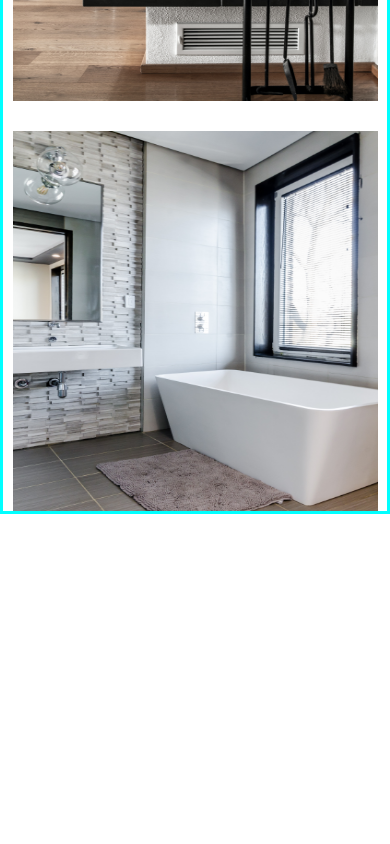
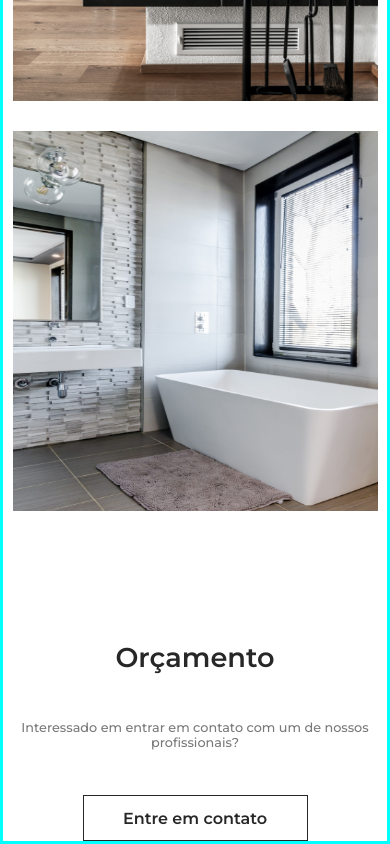
Before and after one commit to NormaN5001/HomeYou, a React (Create React App) app: page / in a window 390 px wide. Shown: the part 1687-2531 px from the top of the page. Before the commit the page ends 2201 px from the top, so only its background shows below. Built offline with nearby package versions, Linux system fonts and the light colour scheme.

Commit message:
Update Main-Budget-responsive

```diff
--- a/src/components/main/Main.js
+++ b/src/components/main/Main.js
@@ -3,6 +3,7 @@ import * as S from './Styles'
 
 import Home from './home/Home'
 import Gallery from './gallery/Gallery'
+import Budget from './budget/Budget'
 
 export default function Main(){
 
@@ -11,6 +12,7 @@ export default function Main(){
       <S.MainSection>
         <Home/>
         <Gallery/>
+        <Budget/>
       </S.MainSection>
     </>
   )
--- a/src/components/main/budget/Budget.js
+++ b/src/components/main/budget/Budget.js
@@ -1,25 +1,13 @@
-import logo from './logo.svg';
-import './App.css';
+import React from 'react'
+import * as S from './Styles'
 
-function App() {
-  return (
-    <div className="App">
-      <header className="App-header">
-        <img src={logo} className="App-logo" alt="logo" />
-        <p>
-          Edit <code>src/App.js</code> and save to reload.
-        </p>
-        <a
-          className="App-link"
-          href="https://reactjs.org"
-          target="_blank"
-          rel="noopener noreferrer"
-        >
-          Learn React
-        </a>
-      </header>
-    </div>
-  );
+export default function Budget(){
+
+  return(
+    <S.BudgetSection>
+      <S.TitleBox>Orçamento</S.TitleBox>
+      <S.TextBox>Interessado em entrar em contato com um de nossos profissionais?</S.TextBox>
+      <S.Button>Entre em contato</S.Button>
+    </S.BudgetSection>
+  )
 }
-
-export default App;
--- a/src/components/main/budget/Styles.js
+++ b/src/components/main/budget/Styles.js
@@ -1,12 +1,55 @@
-import React from 'react'
-import * as S from './Styles'
+import styled from 'styled-components'
 
-
-export default function Header(){
-
-  return(
-    <>
-    <h1>a</h1>
-    </>
-  )
-}
+export const BudgetSection = styled.section`
+  margin-top: 130px;
+  height: 200px;
+  display: flex;
+  flex-direction: column;
+  justify-content: space-between;
+  align-items: center;
+`
+export const TitleBox = styled.h1`
+  text-align: center;
+  font-size: 2.5rem;
+  font-weight: 600;
+  font-family: 'Montserrat', sans-serif;
+  color: #272727;
+  @media(max-width: 1100px){
+    font-size: 2rem;
+  }
+  @media(max-width: 900px){
+    text-align: center;
+    font-size: 1.7rem;
+  }
+`
+export const TextBox = styled.p`
+  text-align: center;
+  font-size: 1.3rem;
+  font-weight: 500;
+  font-family: 'Montserrat', sans-serif;
+  color: #797979;
+  @media(max-width: 1100px){
+    font-size: 1rem;
+    width: 70vw;
+  }
+  @media(max-width: 900px){
+    width: 100%;
+    text-align: center;
+    font-size: 0.8rem;
+  }
+`
+export const Button = styled.button`
+  width: 225px;
+  height: 46px;
+  background-color: #FFF;
+  border: 1px solid #272727;
+  color: #272727;
+  font-family: 'Montserrat', sans-serif;
+  font-size: 1rem;
+  font-weight: 600;
+  transition: 0.7s;
+  &:hover{
+    background-color: lightgrey;
+    cursor: pointer;
+  }
+`
```
